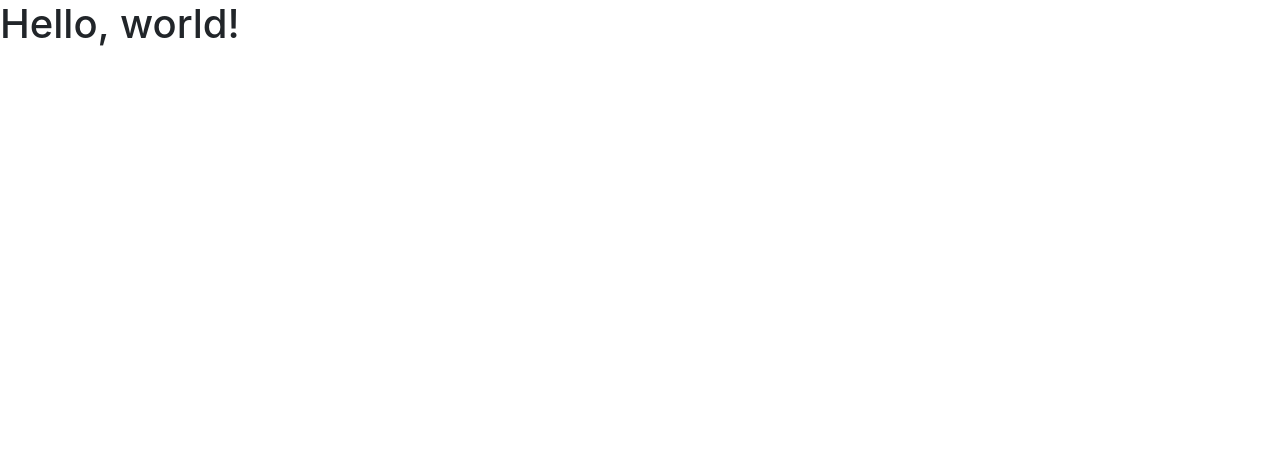
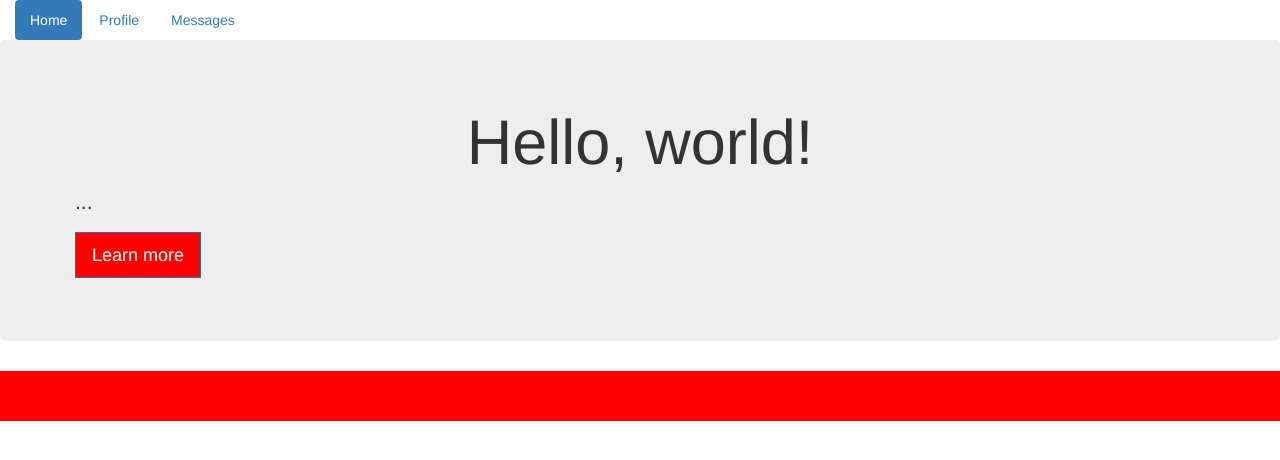
Before and after one commit to ckepford/Day-3-women-tech, a plain HTML site: page index.html in a window 1280 px wide. Drawn offline with nearby package versions, Linux system fonts and the light colour scheme.

Commit message:
added homepage

```diff
--- a/css/styles.css
+++ b/css/styles.css
@@ -0,0 +1,19 @@
+.btn-primary {
+  background-color: red;
+}
+
+.btn-group-lg>.btn, .btn-lg {
+  border-radius: 0;
+}
+.col-md-4 {
+  height: 50px;
+}
+.red {
+  background-color: red;
+}
+.green {
+  background-color: green;
+}
+.blue {
+  background-color: blue;
+}
--- a/index.html
+++ b/index.html
@@ -4,16 +4,38 @@
     <meta charset="utf-8">
     <meta http-equiv="X-UA-Compatible" content="IE=edge">
     <meta name="viewport" content="width=device-width, initial-scale=1">
-    <link rel="stylesheet" href="css/styles.css">
-    <link href="css/bootstrap.min.css" rel="stylesheet">
+
+  <link rel="stylesheet" href="css/bootstrap.min.css">
+  <link rel="stylesheet" href="css/styles.css">
+
 
     <title>Day 3 Practice</title>
   </head>
   <body>
-    <h1>Hello, world!</h1>
+    <div class="container-fluid">
+      <ul class="nav nav-pills">
+        <li role="presentation" class="active"><a href="#">Home</a></li>
+        <li role="presentation"><a href="#">Profile</a></li>
+        <li role="presentation"><a href="#">Messages</a></li>
+      </ul>
 
-
-
+<div class="row">
+  <div class="jumbotron">
+      <div class="container">
+        <h1 class="text-center">Hello, world!</h1>
+        <p>...</p>
+        <p><a class="btn btn-primary btn-lg" href="#" role="button">Learn more</a></p>
+      </div>
+  </div>
+</div>
+<!-- END JUMBOTRON -->
+<div class="row red">
+  <div class="col-xs-6 col-md-4"></div>
+  <div class="col-xs-6 col-md-4"></div>
+  <div class="col-xs-12 col-md-4"></div>
+</div>
+</div>
+<!-- END OF CONTAINER FLUID -->
 
 
 
```
Also changed, not shown: css/bootstrap.min.css, js/bootstrap.min.js.
